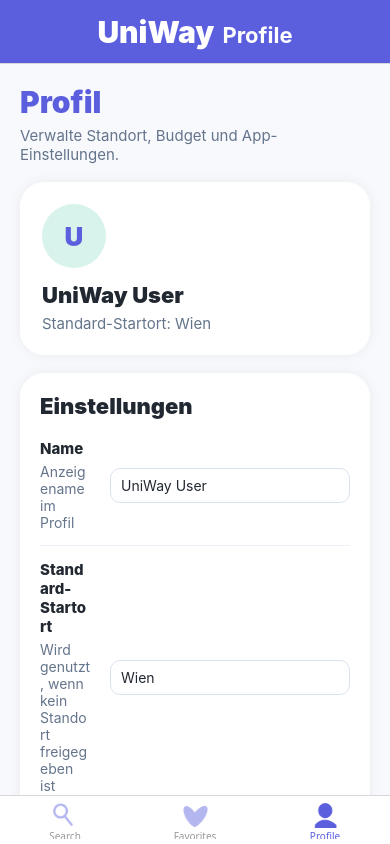
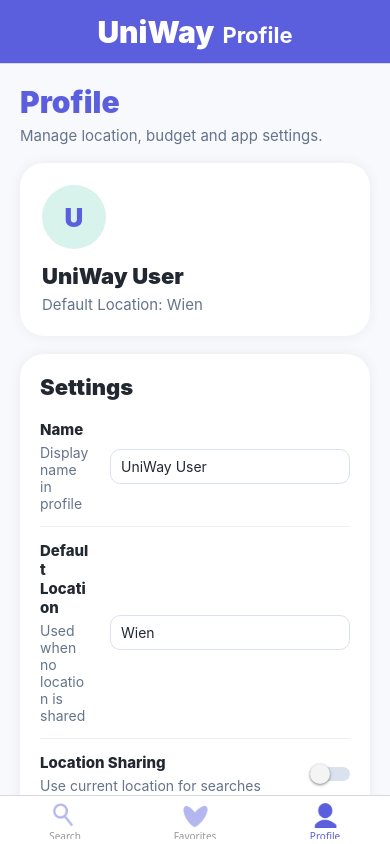
Before and after one commit to dariatu05/uniway, a React Native app: screen /Profile in a window 390 px wide. Built offline with nearby package versions, Linux system fonts and the light colour scheme; what react-native-calendars would draw is missing.

Commit message:
Profile page in english

```diff
--- a/components/profile/PreferredTransportSelector.js
+++ b/components/profile/PreferredTransportSelector.js
@@ -1,10 +1,10 @@
 import { StyleSheet, Text, TouchableOpacity, View } from "react-native";
 import { COLORS } from "../../styles/colors";
 const transports = [
-  { value: "car", label: "Auto" },
-  { value: "train", label: "Zug" },
+  { value: "car", label: "Car" },
+  { value: "train", label: "Train" },
   { value: "bus", label: "Bus" },
-  { value: "plane", label: "Flugzeug" },
+  { value: "plane", label: "Plane" },
 ];
 
 export default function PreferredTransportSelector({
--- a/components/profile/ProfileHeader.js
+++ b/components/profile/ProfileHeader.js
@@ -12,7 +12,7 @@
       <Text style={styles.name}>{name}</Text>
 
       <Text style={styles.location}>
-        Standard-Startort: {defaultLocation || "Nicht festgelegt"}
+        Default Location: {defaultLocation || "Not set"}
       </Text>
     </View>
   );
--- a/components/profile/SettingsPanel.js
+++ b/components/profile/SettingsPanel.js
@@ -14,9 +14,9 @@
 
   return (
     <View style={styles.panel}>
-      <Text style={styles.title}>Einstellungen</Text>
+      <Text style={styles.title}>Settings</Text>
 
-      <SettingRow label="Name" description="Anzeigename im Profil">
+      <SettingRow label="Name" description="Display name in profile">
         <TextInput
           value={settings.name}
           onChangeText={(value) => updateField("name", value)}
@@ -25,8 +25,8 @@
       </SettingRow>
 
       <SettingRow
-        label="Standard-Startort"
-        description="Wird genutzt, wenn kein Standort freigegeben ist"
+        label="Default Location"
+        description="Used when no location is shared"
       >
         <TextInput
           value={settings.defaultLocation}
@@ -36,8 +36,8 @@
       </SettingRow>
 
       <SettingRow
-        label="Standortfreigabe"
-        description="Aktuellen Standort für Suche verwenden"
+        label="Location Sharing"
+        description="Use current location for searches"
       >
         <Switch
           value={settings.locationEnabled}
@@ -48,8 +48,8 @@
       </SettingRow>
 
       <SettingRow
-        label="Push-Nachrichten"
-        description="Benachrichtigungen für Preisänderungen"
+        label="Push Notifications"
+        description="Notifications for price changes"
       >
         <Switch
           value={settings.pushEnabled}
@@ -59,7 +59,7 @@
         />
       </SettingRow>
 
-      <SettingRow label="Standardbudget" description="Maximales Budget in Euro">
+      <SettingRow label="Standard Budget" description="Maximum budget in EUR">
         <TextInput
           value={String(settings.standardBudget)}
           onChangeText={(value) =>
@@ -70,7 +70,7 @@
         />
       </SettingRow>
 
-      <SettingRow label="Währung">
+      <SettingRow label="Currency" description="Selected currency for display">
         <TextInput
           value={settings.currency}
           onChangeText={(value) => updateField("currency", value)}
@@ -79,7 +79,7 @@
       </SettingRow>
 
       <View style={styles.transportBlock}>
-        <Text style={styles.transportTitle}>Bevorzugte Verkehrsmittel</Text>
+        <Text style={styles.transportTitle}>Preferred Transport Modes</Text>
 
         <View style={styles.transportSelector}>
           <PreferredTransportSelector
--- a/pages/ProfilePage.js
+++ b/pages/ProfilePage.js
@@ -16,10 +16,10 @@
 
   return (
     <ScrollView style={styles.page} contentContainerStyle={styles.content}>
-      <Text style={styles.title}>Profil</Text>
+      <Text style={styles.title}>Profile</Text>
 
       <Text style={styles.subtitle}>
-        Verwalte Standort, Budget und App-Einstellungen.
+        Manage location, budget and app settings.
       </Text>
 
       <ProfileHeader
```
